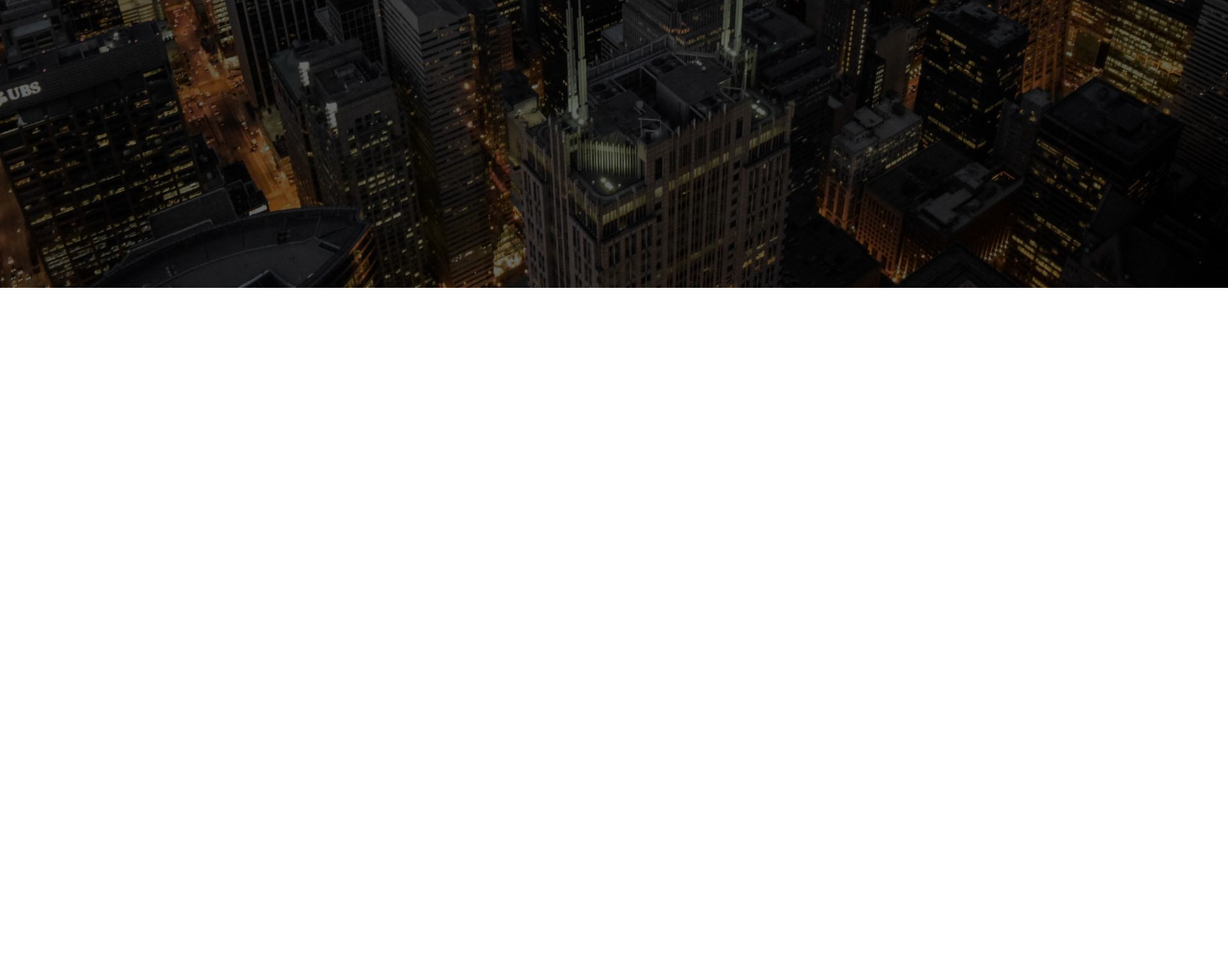
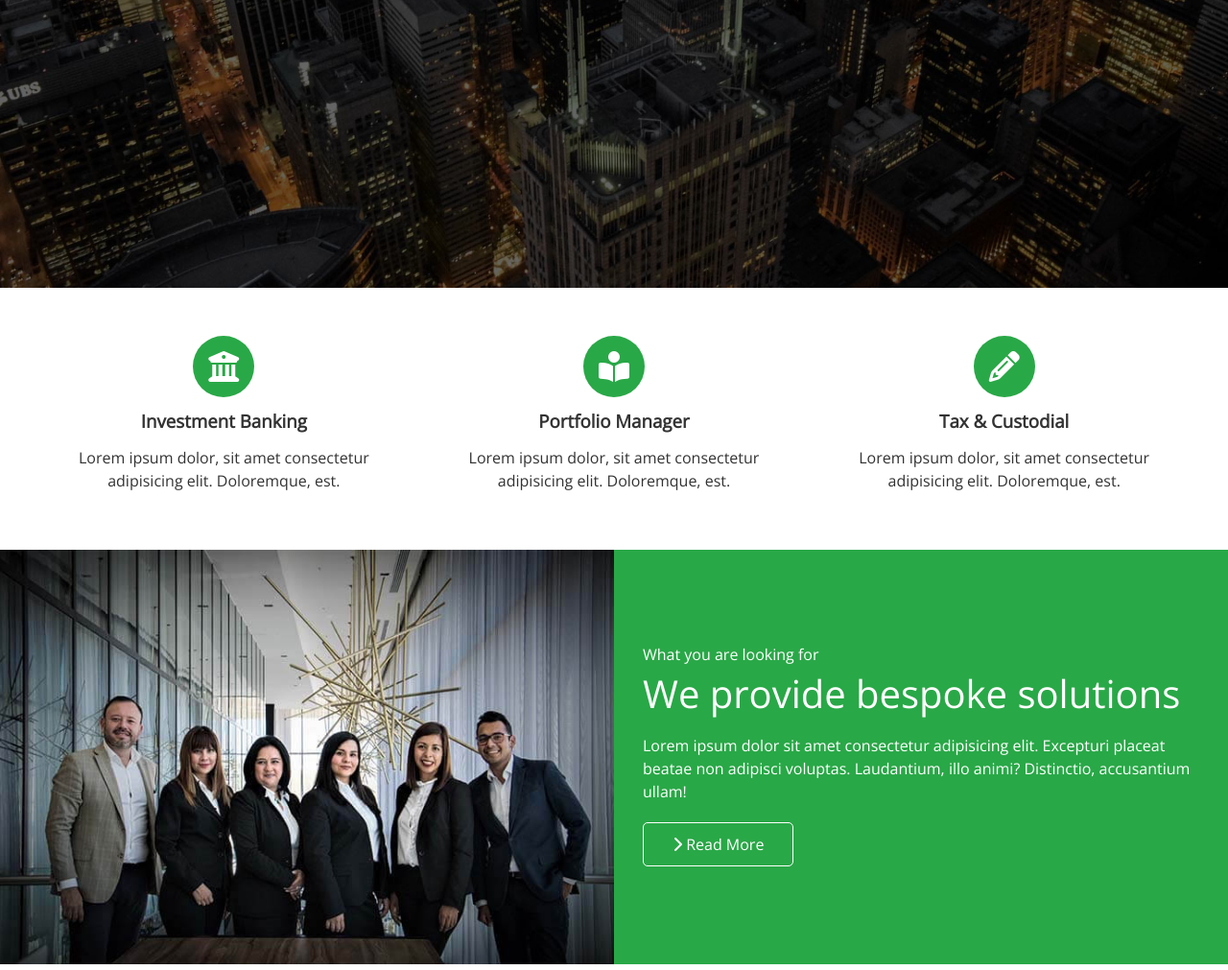
Before and after one commit to andrewteece/edgeledger, a plain HTML site: page index.html in a window 1280 px wide. Shown: the part 500-1511 px from the top of the page at 96% size. Before the commit the page ends 800 px from the top, so only its background shows below. Drawn offline with nearby package versions, Linux system fonts and the light colour scheme.

Commit message:
icons and solutions section

```diff
--- a/css/style.css
+++ b/css/style.css
@@ -14,7 +14,7 @@
   --fs-400: 1rem;
   --fs-500: 1.25rem;
   --fs-600: 1.5rem;
-  --fs-700: 2rem;
+  --fs-700: 2.5rem;
   --fs-800: 3rem;
   --fs-900: 3.5rem;
 
@@ -60,7 +60,8 @@ a {
 
 h1,
 h2,
-h3 {
+h3,
+h4 {
     font-weight: 300;
     line-height: 1.1;
 }
@@ -82,7 +83,6 @@ p {
 }
 
 /* button styles */
-
 
 .btn {
   cursor: pointer;
@@ -112,6 +112,78 @@ p {
 .btn__light {
   background: var(--clr-base-med);
   color: var(--clr-base-dark);
+}
+
+.btn__outline {
+    background: transparent;
+    border: 1px solid var(--clr-base-light);
+}
+
+/* background styles */
+
+.bg__primary {
+    background: var(--clr-primary-accent);
+    color: var(--clr-base-light);
+}
+
+.bg__secondary {
+    background: var(--clr-secondary-accent);
+    color: var(--clr-base-light);
+}
+
+.bg__dark {
+    background: var(--clr-base-dark);
+    color: var(--clr-base-light);
+}
+
+.bg__light {
+    background: var(--clr-base-med);
+    color: var(--clr-base-dark);
+}
+/* layout styles */
+
+.flex__items {
+    display: flex;
+    text-align: center;
+    justify-content: center;
+    height: 100%;
+}
+
+.flex__items > div {
+   padding: 1.25rem;
+}
+
+.flex__columns .row {
+    display: flex;
+    flex-wrap: wrap;
+    width: 100%;
+}
+
+.flex__columns .column {
+    display: flex;
+    flex-direction: column;
+    flex-basis: 100%;
+    flex: 1;
+}
+
+.flex__columns .column .column--1,
+.flex__columns .column .column--2 {
+    height: 100%;
+}
+
+.flex__columns img {
+    width: 100%;
+    height: 100%;
+    object-fit: cover;
+}
+
+.flex__columns .column--2 {
+    display: flex;
+    flex-direction: column;
+    align-items: flex-start;
+    justify-content: center;
+    padding: 1.875rem;
+
 }
 
 
@@ -194,3 +266,37 @@ p {
     height: 100%;
     padding: 0 1.25rem;
 }
+
+/* ICONS */
+
+.icons {
+    padding: 1.875rem;
+}
+
+.icons__title {
+    font-weight: bold;
+    margin-bottom: .9375rem;
+}
+
+.icons__style {
+    background-color: var(--clr-primary-accent);
+    color: var(--clr-base-light);
+    padding: 1rem;
+    border-radius: 50%;
+    margin-bottom: .9375rem;
+}
+
+/* SOLUTIONS */
+
+.solutions__title {
+    font-size: var(--fs-700);
+    font-weight: 100;
+}
+
+.solutions__sub--title {
+   margin-bottom: .625rem;
+}
+
+.solutions__text {
+    margin: 1.25rem 0;
+}
--- a/index.html
+++ b/index.html
@@ -11,8 +11,8 @@
       crossorigin="anonymous"
       referrerpolicy="no-referrer"
     />
-    <link rel="stylesheet" href="/css/utility.css">
-    <link rel="stylesheet" href="/css/style.css">
+    <link rel="stylesheet" href="/css/utility.css" />
+    <link rel="stylesheet" href="/css/style.css" />
   </head>
   <body id="home">
     <header class="hero">
@@ -35,9 +35,65 @@
         <h1 class="hero__title">The Sky is the Limit</h1>
         <p class="hero__text">We provide world class financial assistance</p>
         <a href="#about" class="btn"
-          ><i class="fas fa-chevron-right"></i>Read More</a
+          ><i class="fas fa-chevron-right"></i> Read More</a
         >
       </div>
     </header>
+    <main>
+      <section id="about" class="icons bg-light">
+        <div class="flex__items">
+          <div>
+            <i class="fas fa-university fa-2x icons__style"></i>
+            <div>
+              <h3 class="icons__title">Investment Banking</h3>
+              <p>
+                Lorem ipsum dolor, sit amet consectetur adipisicing elit.
+                Doloremque, est.
+              </p>
+            </div>
+          </div>
+          <div>
+            <i class="fas fa-book-reader fa-2x icons__style"></i>
+            <div>
+              <h3 class="icons__title">Portfolio Manager</h3>
+              <p>
+                Lorem ipsum dolor, sit amet consectetur adipisicing elit.
+                Doloremque, est.
+              </p>
+            </div>
+          </div>
+          <div>
+            <i class="fas fa-pencil-alt fa-2x icons__style"></i>
+            <div>
+              <h3 class="icons__title">Tax &amp; Custodial</h3>
+              <p>
+                Lorem ipsum dolor, sit amet consectetur adipisicing elit.
+                Doloremque, est.
+              </p>
+            </div>
+          </div>
+        </div>
+      </section>
+      <section class="solutions flex__columns">
+        <div class="row">
+            <div class="column">
+               <div class="column--1">
+                 <img src="images/home/people.jpg" alt="">
+               </div>
+            </div>
+            <div class="column">
+                <div class="column--2 bg__primary">
+                    <h4 class="solutions__sub--title">What you are looking for</h4>
+                    <h2 class="solutions__title">We provide bespoke solutions</h2>
+                    <p class="solutions__text">Lorem ipsum dolor sit amet consectetur adipisicing elit. Excepturi placeat beatae non adipisci voluptas. Laudantium, illo animi? Distinctio, accusantium ullam!</p>
+                    <a href="" class="btn btn__outline">
+                        <i class="fas fa-chevron-right"></i>
+                         Read More</a>
+                </div>
+            </div>
+
+        </div>
+      </section>
+    </main>
   </body>
 </html>
```
